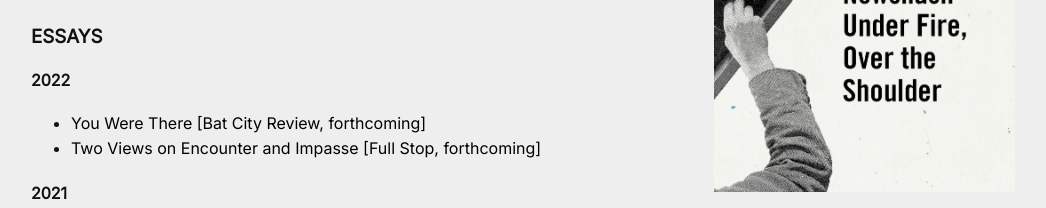
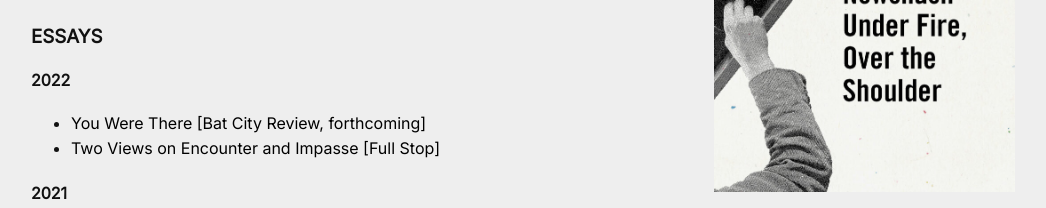
Before and after one commit to Elementrat/writer-portfolio-jed-munson, a SvelteKit app: page / in a window 1280 px wide. Shown: the part 860-1068 px from the top of the page, without its empty margins (117-1163 px from the left). Built offline with nearby package versions, Linux system fonts and the light colour scheme.

Commit message:
publications update

```diff
--- a/src/components/Publications.svelte
+++ b/src/components/Publications.svelte
@@ -69,7 +69,7 @@
 					date: `2022`
 				},
 				{
-					title: `Two Views on Encounter and Impasse [Full Stop, forthcoming]`,
+					title: `Two Views on Encounter and Impasse [Full Stop]`,
 					url: `https://www.full-stop.net/2022/01/25/features/essays/jed-munson/two-views-on-encounter-and-impasse/`,
 					date: `2022`
 				},
```
